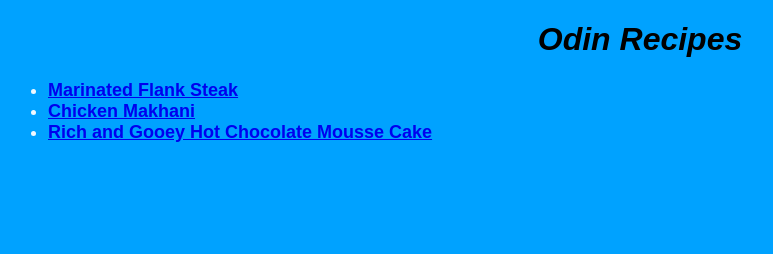
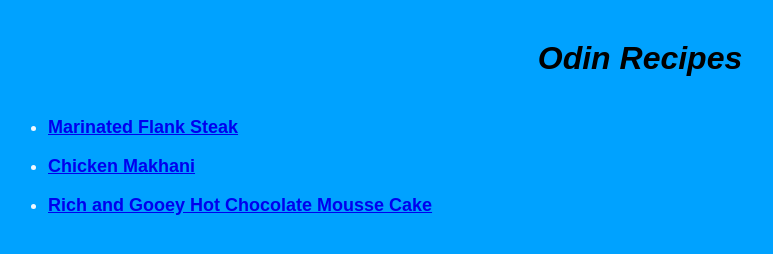
Before and after one commit to lmRike/odin-recipes, a plain HTML site: page index.html in a window 1280 px wide. Shown: the whole page, without its empty margins (0-773 px from the left). Drawn offline with Linux system fonts and the light colour scheme.

Commit message:
Some box modell stuff has been added.

```diff
--- a/index.html
+++ b/index.html
@@ -11,9 +11,9 @@
 <h1>Odin Recipes</h1>
 <p>
 <ul>
-    <li> <a href="./recipes/steak.html">Marinated Flank Steak</a> </li>
-    <li> <a href="./recipes/chicken.html">Chicken Makhani</a> </li>
-    <li> <a href="./recipes/cake.html">Rich and Gooey Hot Chocolate Mousse Cake</a> </li>
+    <li class="li1"> <a href="./recipes/steak.html" >Marinated Flank Steak</a> </li>
+    <li class="li2"> <a href="./recipes/chicken.html">Chicken Makhani</a> </li>
+    <li class="li3"> <a href="./recipes/cake.html">Rich and Gooey Hot Chocolate Mousse Cake</a> </li>
 </p>
 </ul>
 </body>
--- a/styles.css
+++ b/styles.css
@@ -9,8 +9,8 @@
 h1 {
 
     text-align: center;
-
     font-style: italic;
+    margin: 40px;
 }
 
 ul {
@@ -18,4 +18,13 @@ ul {
     color: aliceblue;
     font-size: large;
     font-weight: bolder;
+
 }
+
+.li1,
+.li2,
+.li3
+{
+
+    margin-bottom: 18px;
+}
```
